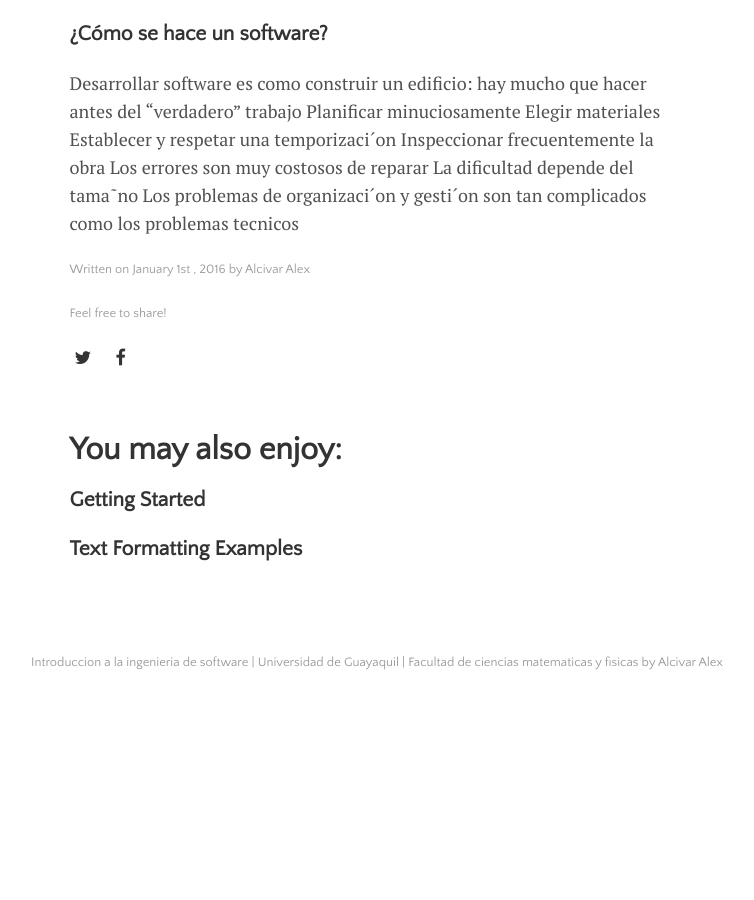
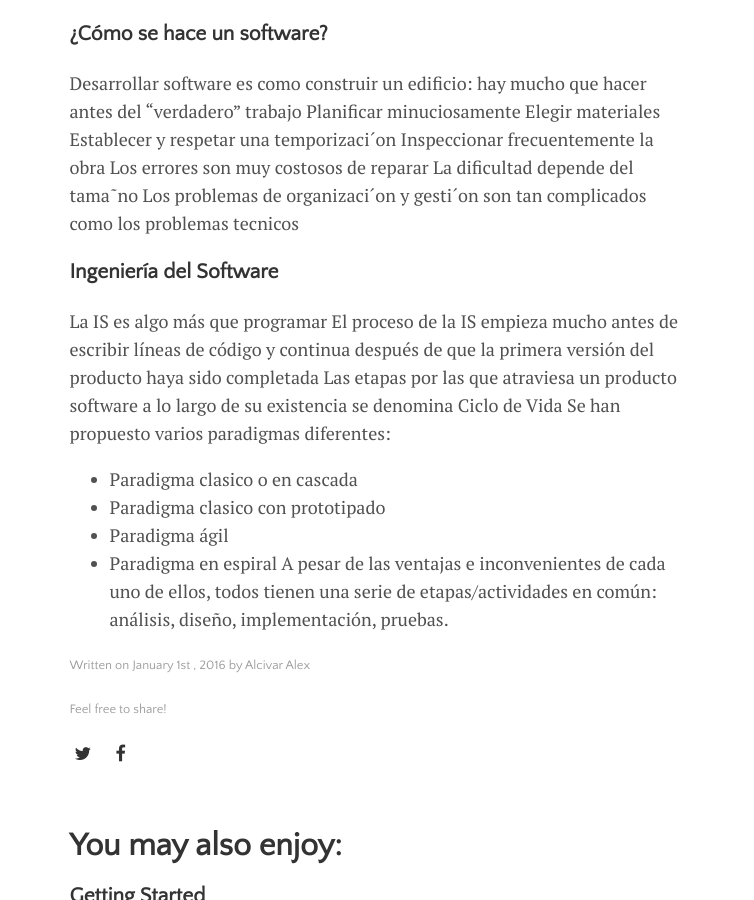
Before and after one commit to Junnlex/Trabajo, a Jekyll site: the page built from _posts/2016-01-01-welcome-to-lagrange.md, in a window 1280 px wide and 900 px high, scrolled down 2087 px. Shown: the whole window, without its empty margins (263-1017 px from the left). Built offline with Jekyll 4.4.1, drawn with Linux system fonts in a browser that asks for light colours; before the commit the page ends 2795 px from its top, so only the background shows below that.

Commit message:
Update 2016-01-01-welcome-to-lagrange.md

```diff
--- a/_posts/2016-01-01-welcome-to-lagrange.md
+++ b/_posts/2016-01-01-welcome-to-lagrange.md
@@ -66,3 +66,19 @@ Los errores son muy costosos de reparar
 La dificultad depende del tama˜no
 Los problemas de organizaci´on y gesti´on son tan complicados como los
 problemas tecnicos
+
+### Ingeniería del Software
+La IS es algo más que programar
+El proceso de la IS empieza mucho antes de escribir líneas de código y
+continua después de que la primera versión del producto haya sido
+completada
+Las etapas por las que atraviesa un producto software a lo largo de su
+existencia se denomina Ciclo de Vida
+Se han propuesto varios paradigmas diferentes:
+* Paradigma clasico o en cascada
+* Paradigma clasico con prototipado
+* Paradigma ágil
+* Paradigma en espiral
+A pesar de las ventajas e inconvenientes de cada uno de ellos, todos
+tienen una serie de etapas/actividades en común: análisis, diseño,
+implementación, pruebas.
```
